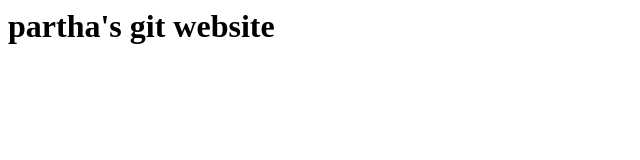
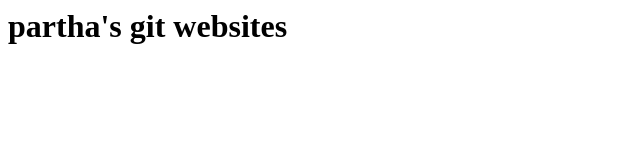
Before and after one commit to meetpartha/meetpartha.github.io, a plain HTML site: page index.html in a window 1280 px wide. Shown: the full height of the page, 0-640 px from the left. Drawn offline with Linux system fonts and the light colour scheme.

Commit message:
commit test

```diff
--- a/index.html
+++ b/index.html
@@ -1 +1 @@
-<h1> partha's git website </h1>
+<h1> partha's git websites </h1>
```
